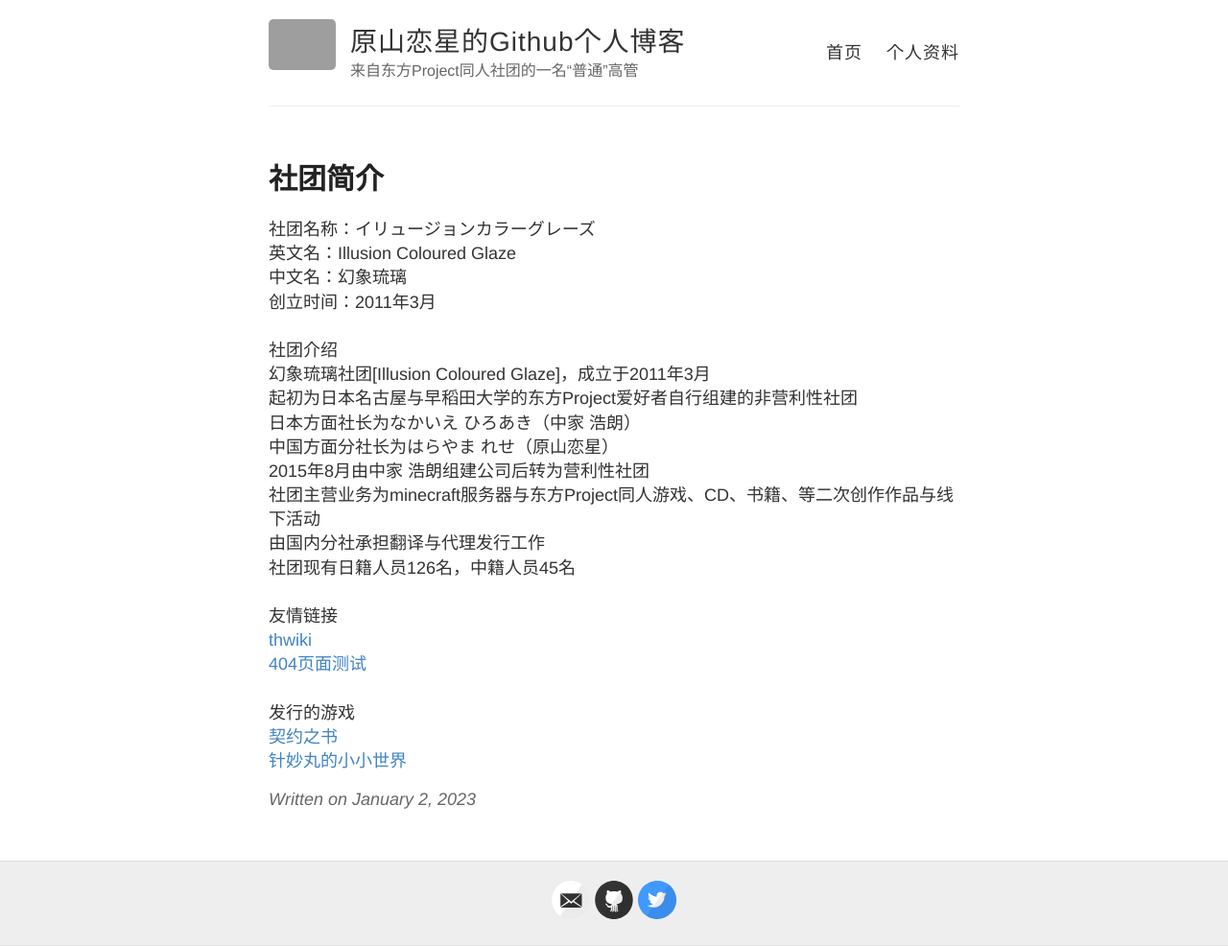
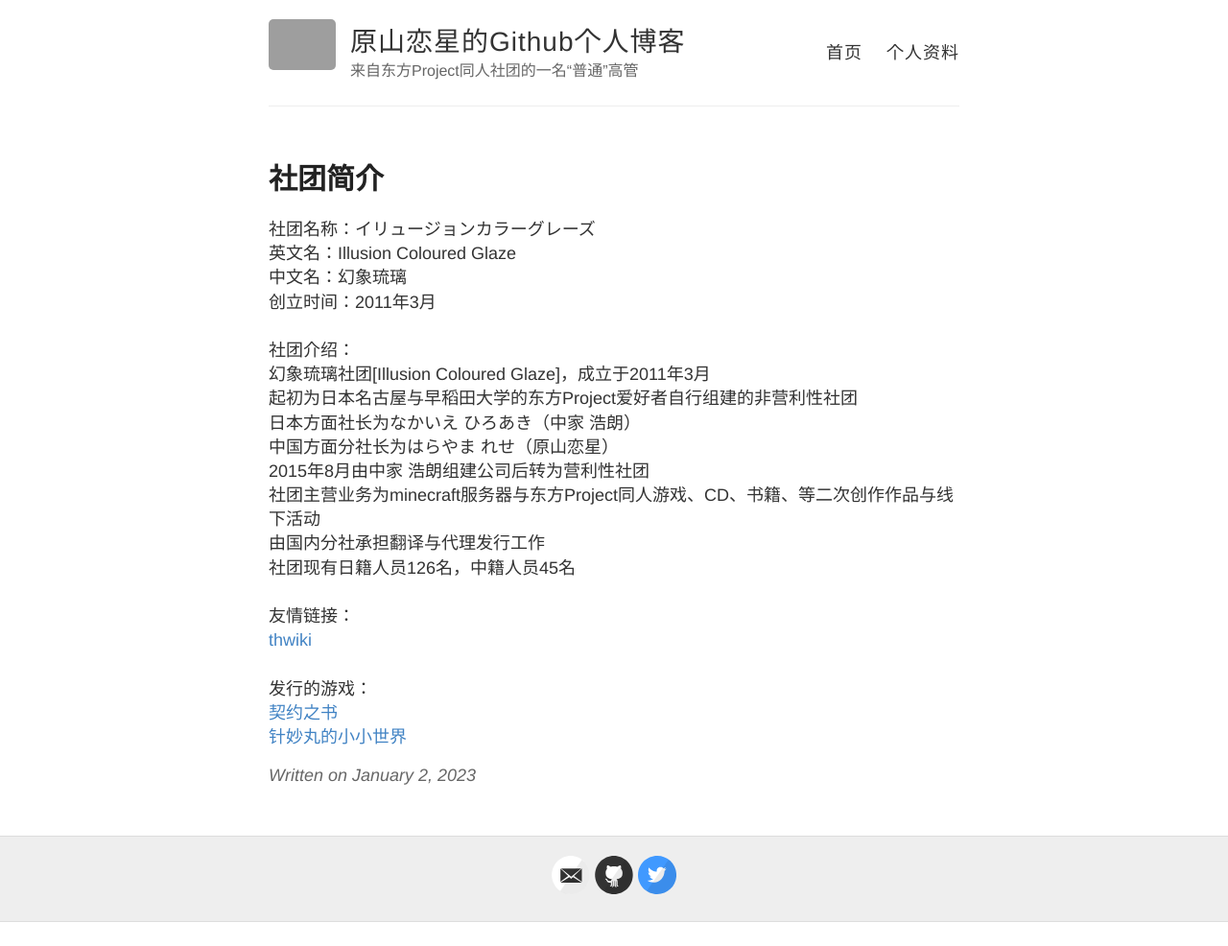
Before and after one commit to ManakaGekka/ManakaGekka.git1hub.io, a Jekyll site: the page built from _posts/2023-01-02-IllusionColouredGlaze.md, in a window 1280 px wide. Shown: the whole page at 96% size. Built offline with Jekyll 4.4.1, drawn with Linux system fonts in a browser that asks for light colours; after the commit the page ends 961 px from its top, so only the background shows below that; grey boxes are pictures that could not be loaded.

Commit message:
Update 2023-01-02-IllusionColouredGlaze.md

```diff
--- a/_posts/2023-01-02-IllusionColouredGlaze.md
+++ b/_posts/2023-01-02-IllusionColouredGlaze.md
@@ -8,7 +8,7 @@
 中文名：幻象琉璃<br>
 创立时间：2011年3月<br>
 <br>
-社团介绍<br>
+社团介绍：<br>
 幻象琉璃社团[Illusion Coloured Glaze]，成立于2011年3月<br>
 起初为日本名古屋与早稻田大学的东方Project爱好者自行组建的非营利性社团<br>
 日本方面社长为なかいえ ひろあき（中家 浩朗）<br>
@@ -18,10 +18,9 @@
 由国内分社承担翻译与代理发行工作<br>
 社团现有日籍人员126名，中籍人员45名<br>
 <br>
-友情链接<br>
+友情链接：<br>
 [thwiki](https://thwiki.cc/-/4m2m)<br>
-[404页面测试](404)<br>
 <br>
-发行的游戏<br>
+发行的游戏：<br>
 [契约之书](https://thwiki.cc/-/552c)<br>
 [针妙丸的小小世界](https://thwiki.cc/-/52r6)<br>
```
